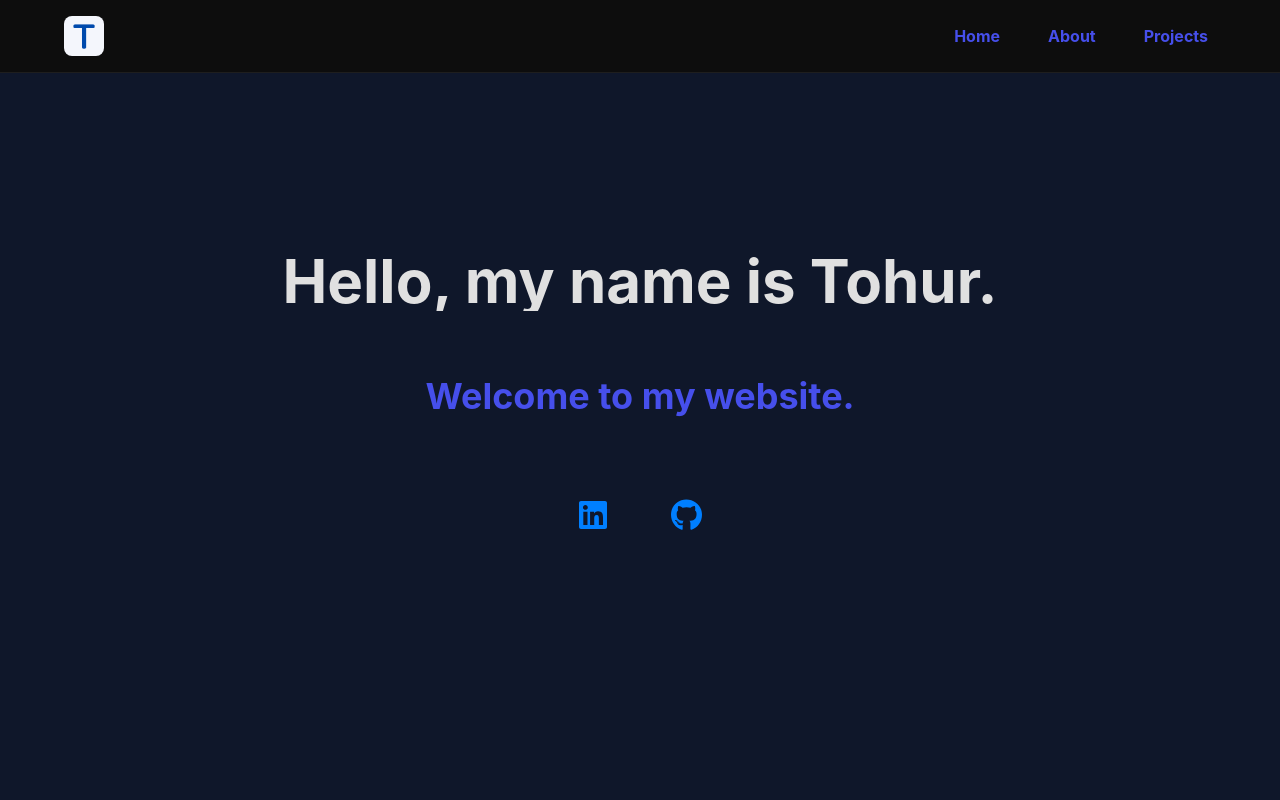
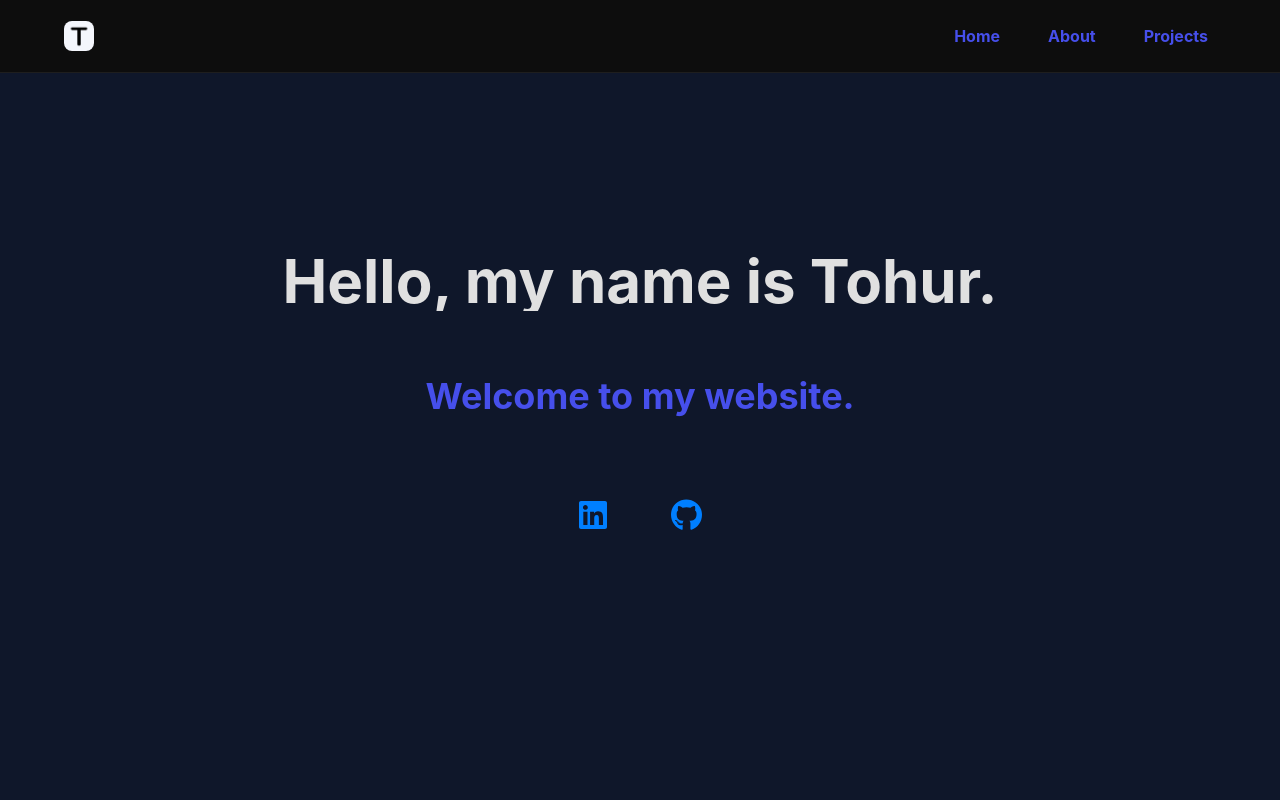
Before and after one commit to tohurr/tohurr.github.io, a React (Create React App) app: page / in a window 1280 px wide. Shown: the top 800 px of the page. Built offline with nearby package versions, Linux system fonts and the light colour scheme.

Commit message:
added new logo and corrected links

```diff
--- a/src/components/Footer.js
+++ b/src/components/Footer.js
@@ -6,7 +6,7 @@ const Footer = () => {
     <Box backgroundColor="#0D0D0D">
       <footer>
         <div className="footer_logo">
-          <a href="https://tohurr.github.io/" rel="noopener noreferrer">
+          <a href="https://tohur.vercel.app//" rel="noopener noreferrer">
             <img src="/logo.png" alt="image" />
           </a>
         </div>
--- a/src/components/Header.js
+++ b/src/components/Header.js
@@ -103,7 +103,7 @@ const Header = () => {
               <a
                 //  target="_blank"
                 rel="noopener noreferrer"
-                href="https://tohurr.github.io/"
+                href="https://tohur.vercel.app/"
                 className="nav-logo"
               >
                 <img src="/logo2.png" alt="image" />
--- a/src/components/Styles.css
+++ b/src/components/Styles.css
@@ -263,7 +263,7 @@ footer p {
 .nav-logo {
     display: flex;
     border-radius: .5rem;
-    width: 8%;
+    width: 6%;
 }
 
 .nav-logo img {
@@ -272,7 +272,7 @@ footer p {
 
 @media (max-width: 850px) {
     .nav-logo {
-        width: 50%;
+        width: 0%;
     }
 }
 
```
Also changed, not shown: public/logo2.png.
